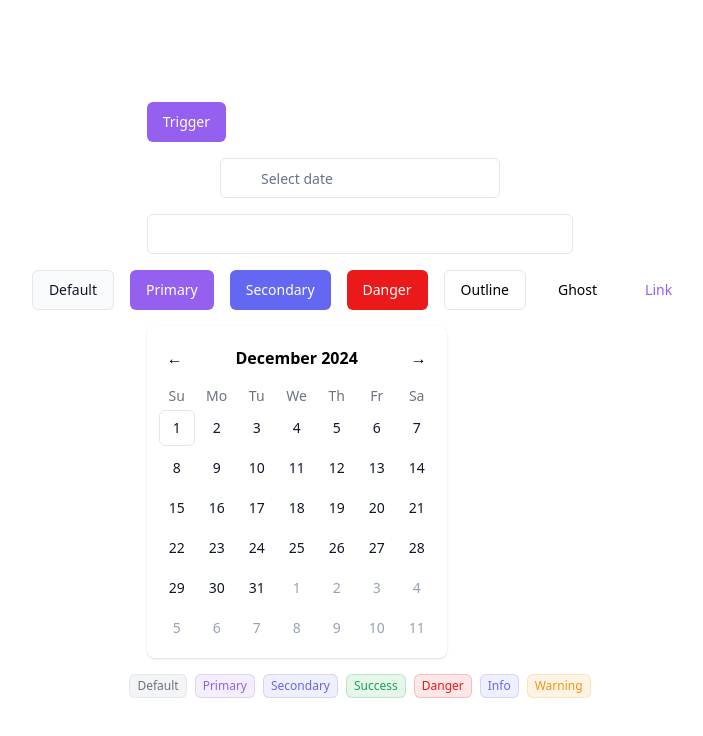
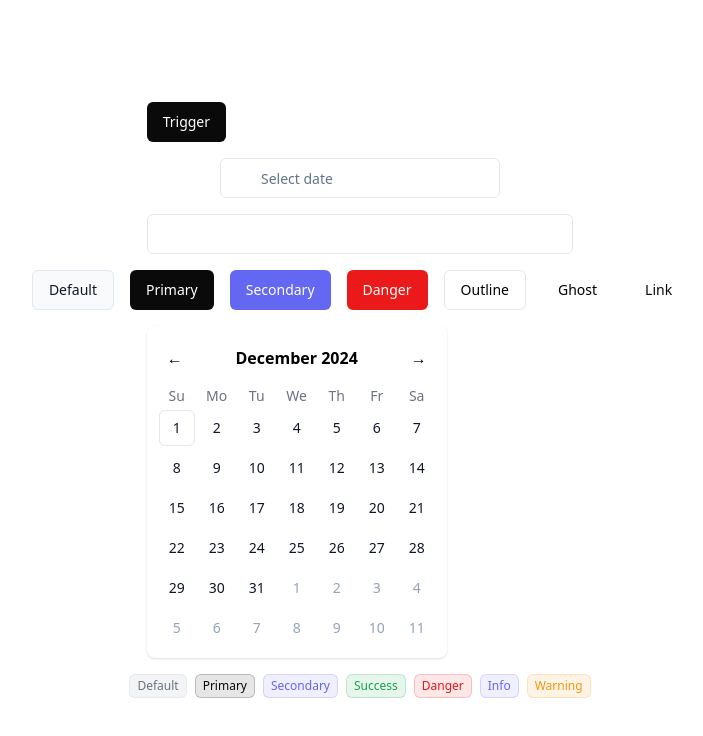
Before and after one commit to 0xds102/vue-lib, a Vue app: page / in a window 1280 px wide. Shown: the top 736 px of the page, without its empty margins (280-983 px from the left). Built offline with nearby package versions, Linux system fonts and the light colour scheme; some icons are missing; the HTML template or start-up script is replaced by a standard one.

Commit message:
updating dialog danger variant

```diff
--- a/src/assets/main.css
+++ b/src/assets/main.css
@@ -13,8 +13,8 @@
     --default-foreground: 220 9% 46%; /* #374151 */
 
     /* Primary colors */
-    --primary: 262 83% 66%;   /* #8b5cf6 */
-    --primary-foreground: 0 0% 100%;  /* #FFFFFF */
+    --primary: 0 0% 4%; /* #0a0a0a */
+    --primary-foreground: 0 0% 100%; /* #FFFFFF */
 
     /* Secondary colors */
     --secondary: 239 84% 67%; /* #6366f1 */
--- a/src/components/ui/dialog/DialogContent.vue
+++ b/src/components/ui/dialog/DialogContent.vue
@@ -40,8 +40,8 @@ interface Props {
   showAction?: boolean
   cancelText?: string
   actionText?: string
-  cancelVariant?: 'default' | 'destructive' | 'outline' | 'secondary' | 'ghost' | 'link' | 'primary'
-  actionVariant?: 'default' | 'destructive' | 'outline' | 'secondary' | 'ghost' | 'link' | 'primary'
+  cancelVariant?: 'default' | 'danger' | 'outline' | 'secondary' | 'ghost' | 'link' | 'primary'
+  actionVariant?: 'default' | 'danger' | 'outline' | 'secondary' | 'ghost' | 'link' | 'primary'
 }
 
 const props = withDefaults(defineProps<Props>(), {
```
